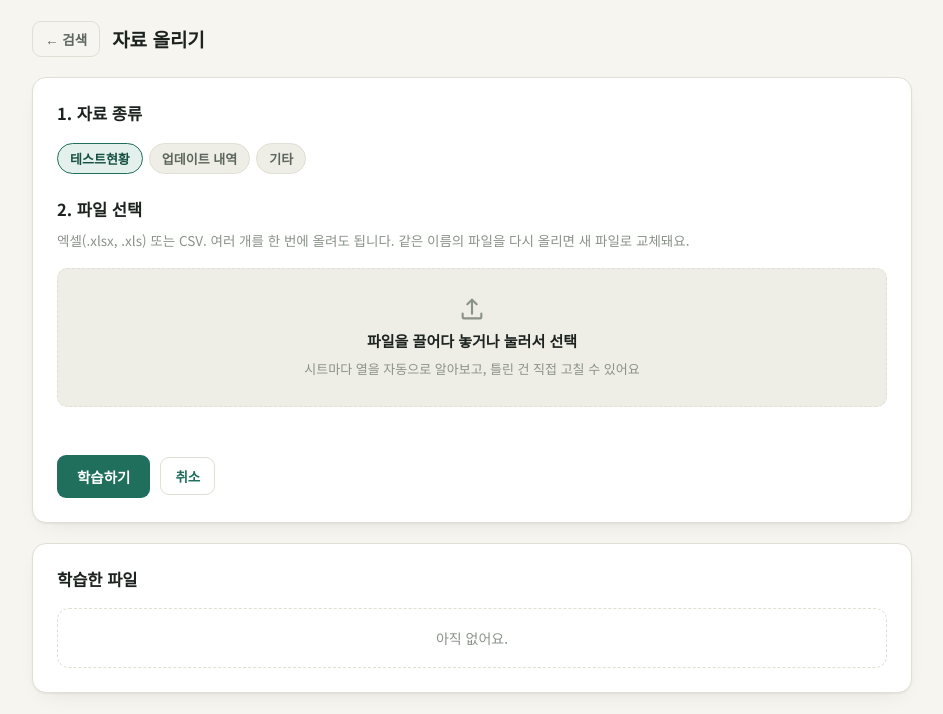
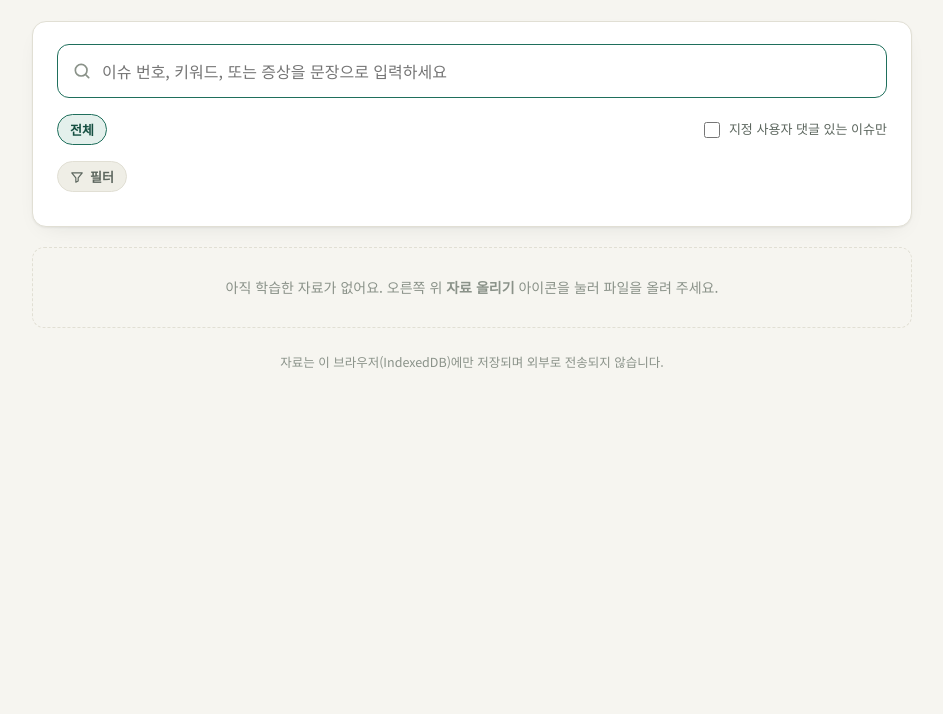
Before and after one commit to tjdus0421/jiransoft_kwonsy, a plain HTML site: page Issue Finder.html in a window 1280 px wide. Shown: the part 185-899 px from the top of the page, without its empty margins (168-1111 px from the left). After the commit the page ends 800 px from the top, so only its background shows below. Drawn offline with Linux system fonts and the light colour scheme.

Commit message:
Update Issue Finder.html

```diff
--- a/Issue Finder.html
+++ b/Issue Finder.html
@@ -1227,7 +1227,7 @@ $('#wipeBtn').addEventListener('click', async (e) => {
   const src = await store.get('sources'); if (Array.isArray(src)) sources = src;
   $('#jiraBase').value = settings.jiraBase;
   renderKindSeg(); renderUserTags(); rebuild();
-  if (!sources.length) showTab('upload');
+  showTab('search');
 })();
 })();
 </script>
```
